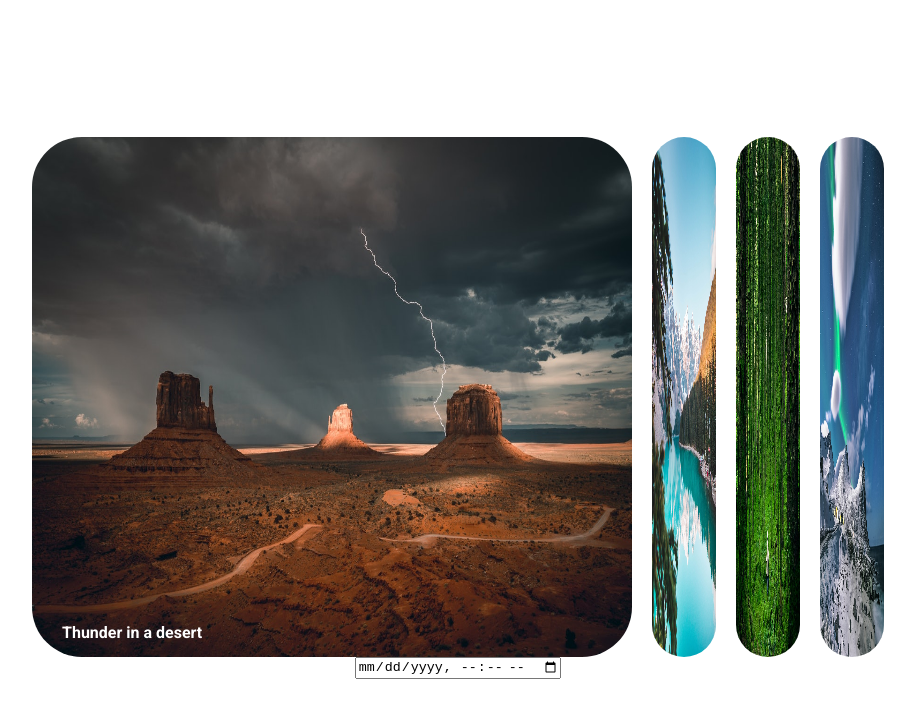
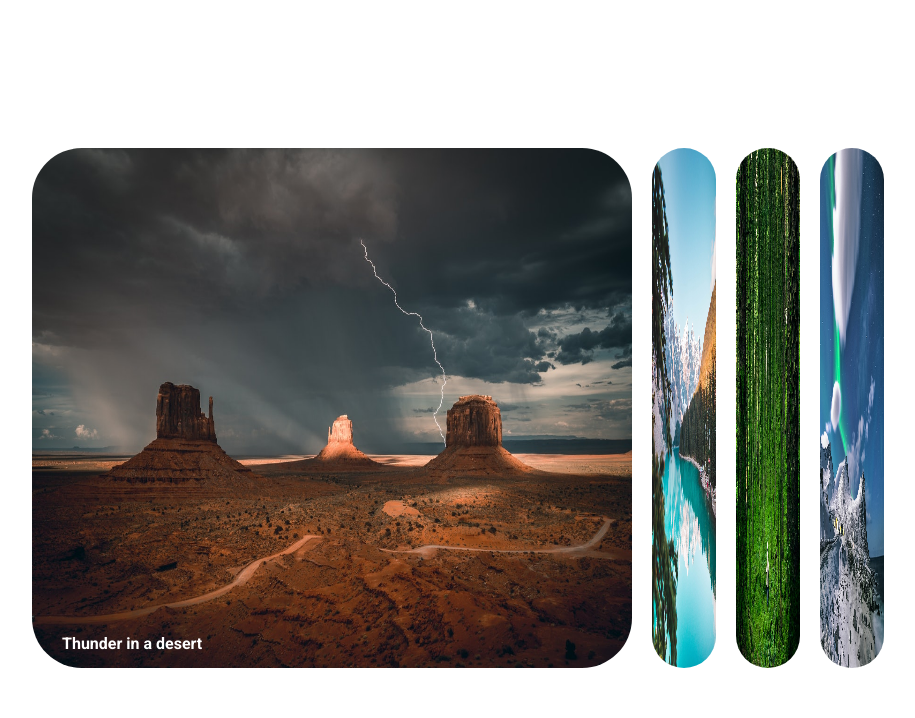
Before and after one commit to Glorytefe/50-days-js, a plain HTML site: page src/expandingCards/index.html in a window 1280 px wide. Shown: the whole page, without its empty margins (182-1097 px from the left). Drawn offline with Linux system fonts and the light colour scheme.

Commit message:
removed input field for date

```diff
--- a/src/expandingCards/index.html
+++ b/src/expandingCards/index.html
@@ -29,7 +29,6 @@
             <div class="desc">Hills covered with snow</div>
         </div>
     </div>
-<input type="datetime-local"/>
     <script type="text/javascript" src="./index.js"></script>
 </body>
 </html>
```
